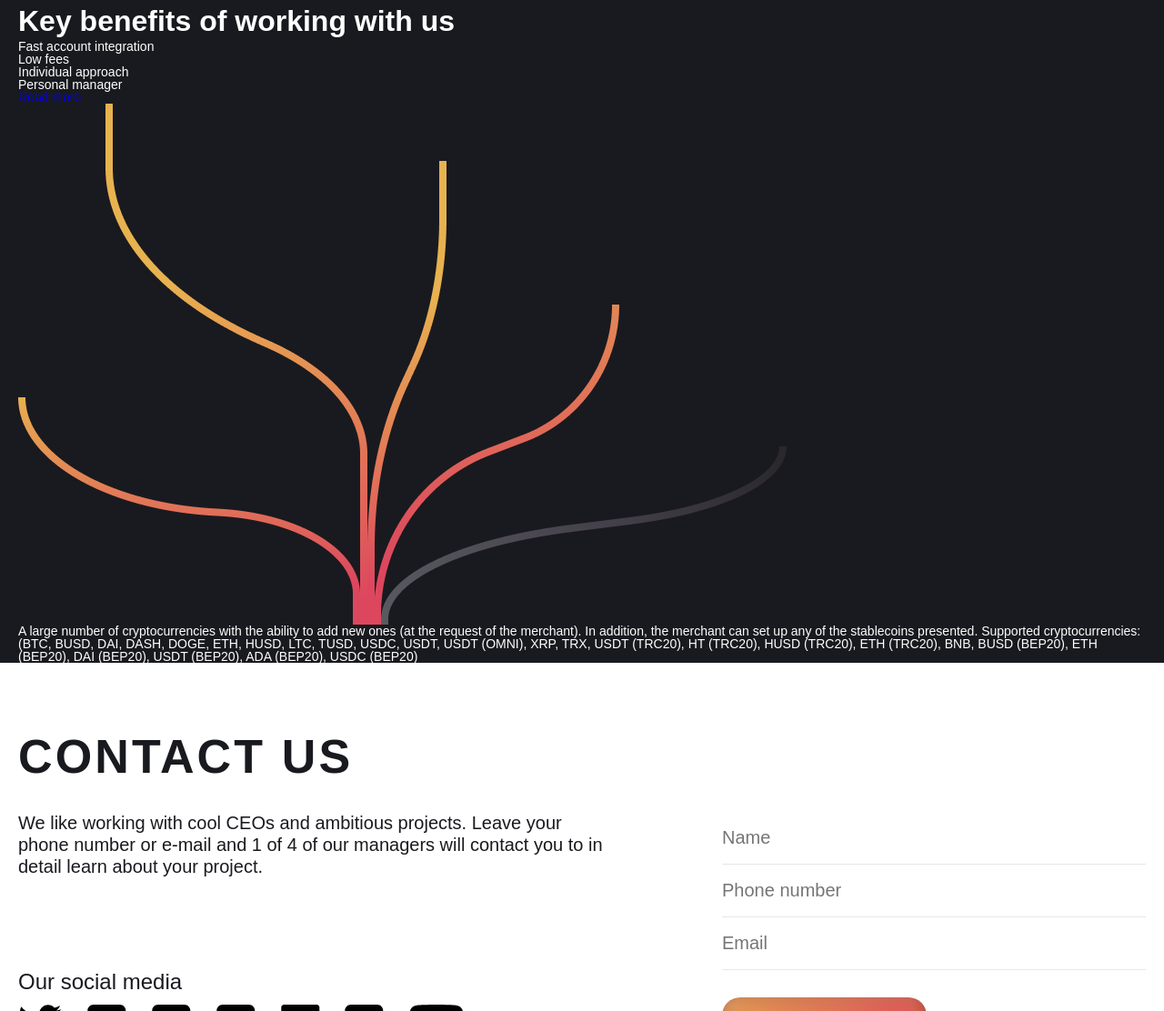
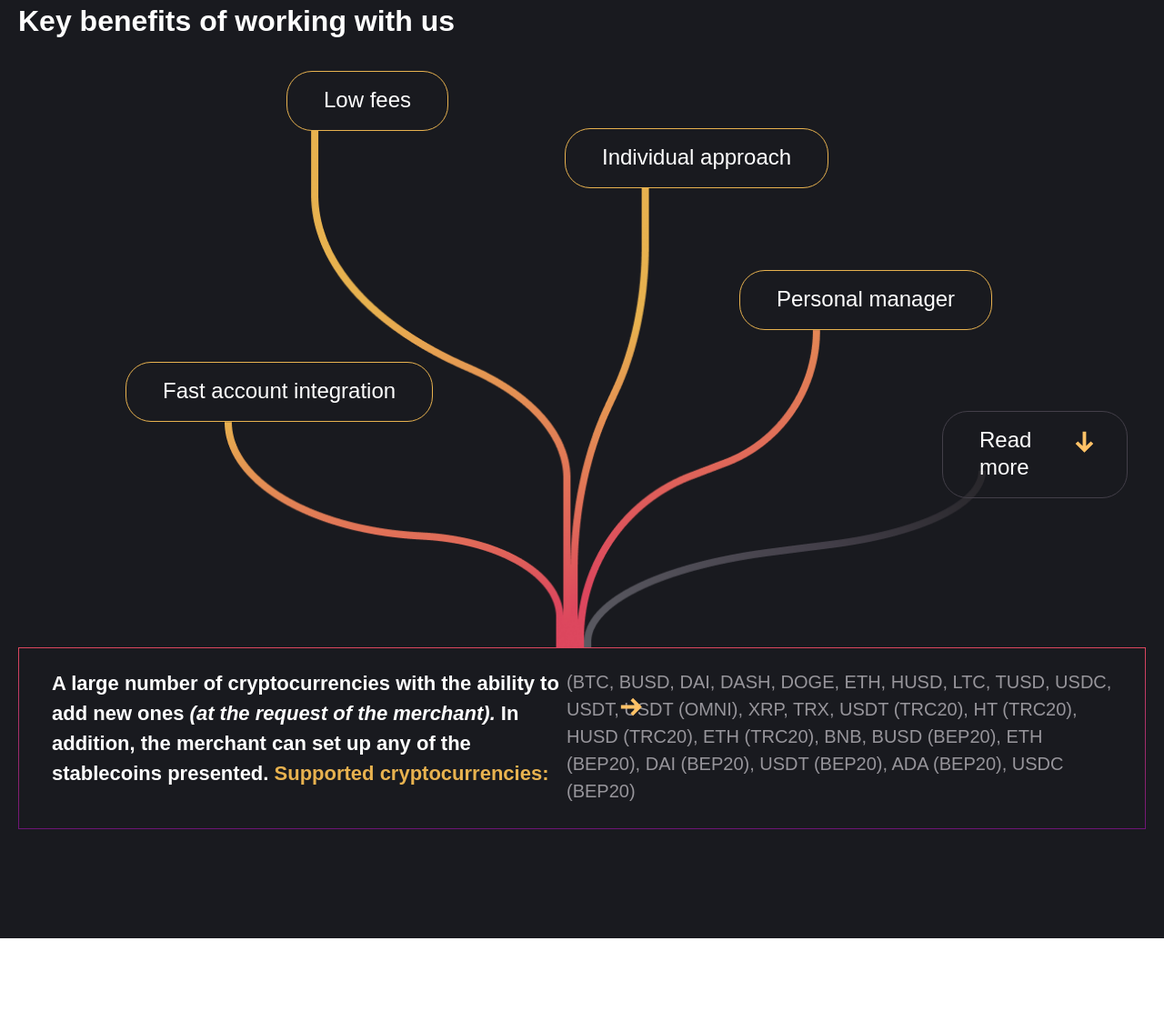
Before and after one commit to yavbatyr/CryptoPaymentGateway, a website: page app/index.html in a window 1280 px wide. Shown: the part 1626-2738 px from the top of the page at 91% size. Drawn offline with nearby package versions, Linux system fonts and the light colour scheme; files that its build step writes are made by us from their sources.

Commit message:
section 'advantages' styles

```diff
--- a/app/index.html
+++ b/app/index.html
@@ -150,16 +150,16 @@
                         <div class="advantages__tree-branch">Low fees</div>
                         <div class="advantages__tree-branch">Individual approach</div>
                         <div class="advantages__tree-branch">Personal manager</div>
-                        <a class="advantages__branch" href="/">Read more</a>
-                        <div class="advantages__tree-img"><img src="images/tree.png" alt="tree" ></div>
+                        <a class="advantages__tree-branch-btn btn" href="/"><span>Read more</span></a>
+                        <div class="advantages__tree-img"><img src="images/tree.png" alt="tree"></div>
                     </div>
                     <div class="advantages__info">
-                        <div class="advantages__text">
-                            A large number of cryptocurrencies with the ability
-                            to add new ones (at the request of the merchant).
-                            In addition, the merchant can set up any of the stablecoins presented. Supported cryptocurrencies:
+                        <div class="advantages__info-text">
+                            <b>A large number of cryptocurrencies</b> with the ability
+                            to add new ones <i>(at the request of the merchant).</i>
+                            In addition, the merchant can set up any of the stablecoins presented. <span><b>Supported cryptocurrencies:</b></span>
                         </div>
-                        <div class="advantages__coins">
+                        <div class="advantages__info-coins">
                             (BTC, BUSD, DAI, DASH, DOGE, ETH, HUSD, LTC, TUSD, USDC, USDT, USDT (OMNI), XRP, TRX, USDT (TRC20), HT (TRC20), HUSD (TRC20), ETH (TRC20), BNB, BUSD (BEP20), ETH (BEP20), DAI (BEP20), USDT (BEP20), ADA (BEP20), USDC (BEP20)
                         </div>
                     </div>
--- a/app/js/main.js
+++ b/app/js/main.js
@@ -12,7 +12,7 @@ const swiper1 = new Swiper('.swiper', {
     momentumVelocityRatio: 2,
     momentum: true,
     loop: true,
-    speed: 8000,
+    speed: 10000,
     slidesPerView: 'auto',
     spaceBetween: 30,
 });
@@ -24,7 +24,7 @@ const swiper2 = new Swiper('.swiper-bottom ', {
       momentum: true,
     },
     loop: true,
-    speed: 7777,
+    speed: 10000,
     slidesPerView: 'auto',
     spaceBetween: 30,
 });
--- a/app/scss/_vars.scss
+++ b/app/scss/_vars.scss
@@ -1,6 +1,8 @@
 // colors
-$primary-color: #191A1F;
+$primary-color: #191a1f;
 $primary-color-text: #fff;
+$primary-color-grey-text: #97959B;
+$primary-color-outline: #E8B24F;
 $primary-color-text-header-1: #606168;
 $primary-color-text-header-2: #7E8088;
 $primary-color-text-header-3: #ADAFB9;
--- a/app/scss/style.scss
+++ b/app/scss/style.scss
@@ -169,7 +169,7 @@
     }
 
     .swiper-slide:hover{
-        border: 1px solid #E8B24F;
+        border: 1px solid $primary-color-outline;
         border-radius: 20px;
     }
 }
@@ -181,6 +181,105 @@
         font-weight: 700;
         font-size: 32px;
         line-height: 41px;
+        margin-bottom: 100px;
+    }
+    &__tree{
+        position: relative;
+        &-branch,
+        &-branch-btn{
+            position: absolute;
+            border-radius: 28px;
+            font-size: 24px;
+            line-height: 30px;
+            padding: 16px 40px 18px;
+            margin: 5px 20px 5px 0;
+            border: 1px solid #433F49;
+            transition: .3s;
+            color: $primary-color-text;
+        }
+        &-branch-btn{
+            top: 303px;
+            left: 1016px;
+            padding-right: 80px; //40 + 40
+        }
+        &-branch-btn span::before{
+            content: '';
+            position: absolute;
+            top: 21px;
+            right: 36px;
+            width: 30px;
+            height: 30px;
+            transform: rotate(90deg);
+            background: url('../images/arrow→.svg') no-repeat;
+        }
+        &-branch-btn:hover{
+            border: 1px solid $primary-color-outline;
+        }
+        &-branch{
+            border: 1px solid $primary-color-outline; //ПЕРЕКРЫВАЕТ ДРУГОЙ ЦВЕТ
+            white-space: nowrap;
+            display: inline-block;
+        }
+        &-branch:first-child{
+            top: 249px;
+            left: 118px;
+        }
+        &-branch:nth-child(2){
+            top: -71px;
+            left: 295px;
+        }
+        &-branch:nth-child(3){
+            top: -8px;
+            left: 601px;
+        }
+        &-branch:nth-child(4){
+            top: 148px;
+            left: 793px;
+        }
+        &-img{
+            display: flex;
+            justify-content: center;
+            padding-left: 50px;
+        }
+        &-img img{
+            max-width: 837px;
+            width: 100%;
+        }
+    }
+    &__info{
+        display: flex;
+        position: relative;
+        justify-content: space-between;
+        padding: 22px 36px 26px;
+        border-radius: 32px;
+        border: 1px solid #DD475E;
+        border-image: linear-gradient(#DD475E , #6D1576);
+        border-image-slice: 1;
+        margin-bottom: 120px;
+        &-text{
+            font-weight: 700;
+            font-size: 22px;
+            line-height: 150%;
+            max-width: 600px;
+        }
+        &-text span{
+            color: $primary-color-outline;
+        }
+        &-text::before{
+            content: '';
+            position: absolute;
+            top: 54px;
+            left: 661px;
+            width: 30px;
+            height: 30px;
+            background: url('../images/arrow→.svg') no-repeat;
+        }
+        &-coins{
+            max-width: 600px;
+            font-size: 20px;
+            line-height: 150%;
+            color: $primary-color-grey-text;
+        }
     }
 }
 .footer{
```
Also changed, not shown: app/css/style.min.css, app/images/arrow→.svg (added), app/js/main.min.js.
